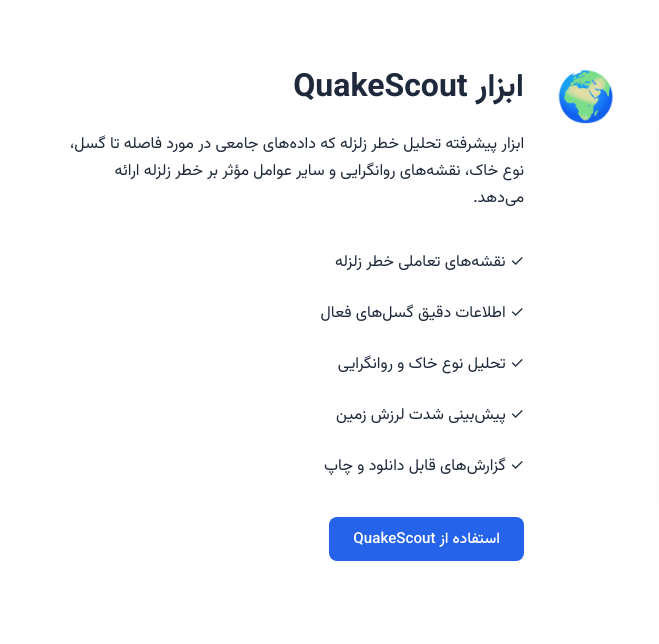
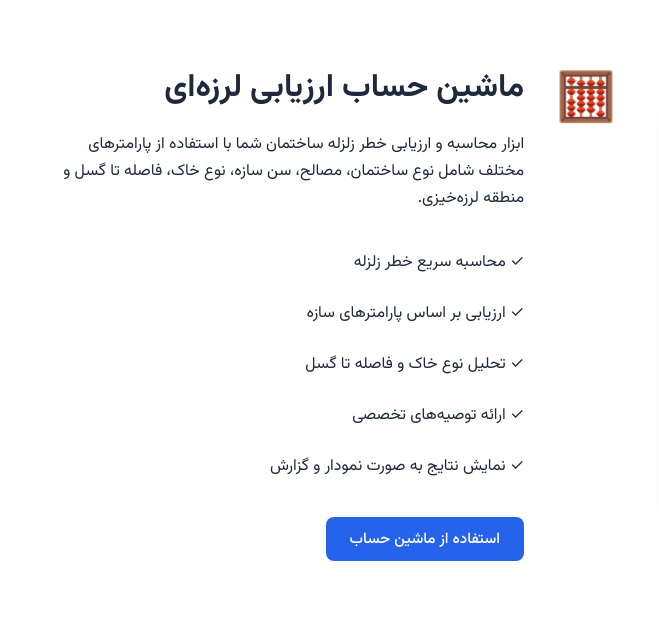
Before and after one commit to mahdi-4343/building-Health-Institute, a website: page services.html in a window 1280 px wide. Shown: the part 1235-1879 px from the top of the page, 0-659 px from the left. Drawn offline with nearby package versions, Linux system fonts and the light colour scheme; grey boxes are pictures that could not be loaded.

Commit message:
Update services.html

```diff
--- a/services.html
+++ b/services.html
@@ -412,30 +412,30 @@
 
           <div class="service-item reverse">
             <div class="service-content">
-              <div class="service-icon">🌍</div>
+              <div class="service-icon">🧮</div>
               <div class="service-details">
-                <h3>ابزار QuakeScout</h3>
+                <h3>ماشین حساب ارزیابی لرزه‌ای</h3>
                 <p>
-                  ابزار پیشرفته تحلیل خطر زلزله که داده‌های جامعی در مورد فاصله
-                  تا گسل، نوع خاک، نقشه‌های روانگرایی و سایر عوامل مؤثر بر خطر
-                  زلزله ارائه می‌دهد.
+                  ابزار محاسبه و ارزیابی خطر زلزله ساختمان شما با استفاده از
+                  پارامترهای مختلف شامل نوع ساختمان، مصالح، سن سازه، نوع خاک،
+                  فاصله تا گسل و منطقه لرزه‌خیزی.
                 </p>
                 <ul class="service-features">
-                  <li>✓ نقشه‌های تعاملی خطر زلزله</li>
-                  <li>✓ اطلاعات دقیق گسل‌های فعال</li>
-                  <li>✓ تحلیل نوع خاک و روانگرایی</li>
-                  <li>✓ پیش‌بینی شدت لرزش زمین</li>
-                  <li>✓ گزارش‌های قابل دانلود و چاپ</li>
+                  <li>✓ محاسبه سریع خطر زلزله</li>
+                  <li>✓ ارزیابی بر اساس پارامترهای سازه</li>
+                  <li>✓ تحلیل نوع خاک و فاصله تا گسل</li>
+                  <li>✓ ارائه توصیه‌های تخصصی</li>
+                  <li>✓ نمایش نتایج به صورت نمودار و گزارش</li>
                 </ul>
-                <button class="btn btn-primary" onclick="handleToolAccess()">
-                  استفاده از QuakeScout
+                <button class="btn btn-primary" onclick="window.location.href='seismic-calculator.html'">
+                  استفاده از ماشین حساب
                 </button>
               </div>
             </div>
             <div class="service-image">
               <img
-                src="https://images.unsplash.com/photo-1551288049-bebda4e38f71?w=600&h=400&fit=crop"
-                alt="ابزار QuakeScout"
+                src="https://images.unsplash.com/photo-1581092160562-40aa08e78837?w=600&h=400&fit=crop"
+                alt="ماشین حساب ارزیابی لرزه‌ای"
               />
             </div>
           </div>
@@ -569,7 +569,7 @@
               <ul class="pricing-features">
                 <li>✓ گزارش ساده املاک</li>
                 <li>✓ طبقه‌بندی زلزله</li>
-                <li>✓ دسترسی محدود به QuakeScout</li>
+                <li>✓ دسترسی محدود به ماشین حساب</li>
                 <li>✓ پشتیبانی ایمیلی</li>
               </ul>
               <button
@@ -586,7 +586,7 @@
               <div class="price">تماس بگیرید</div>
               <ul class="pricing-features">
                 <li>✓ گزارش کامل املاک تجاری</li>
-                <li>✓ دسترسی کامل به QuakeScout</li>
+                <li>✓ دسترسی کامل به ماشین حساب</li>
                 <li>✓ ارزیابی سیستم اسپرینکلر</li>
                 <li>✓ مشاوره تخصصی</li>
                 <li>✓ پشتیبانی تلفنی 24/7</li>
```
